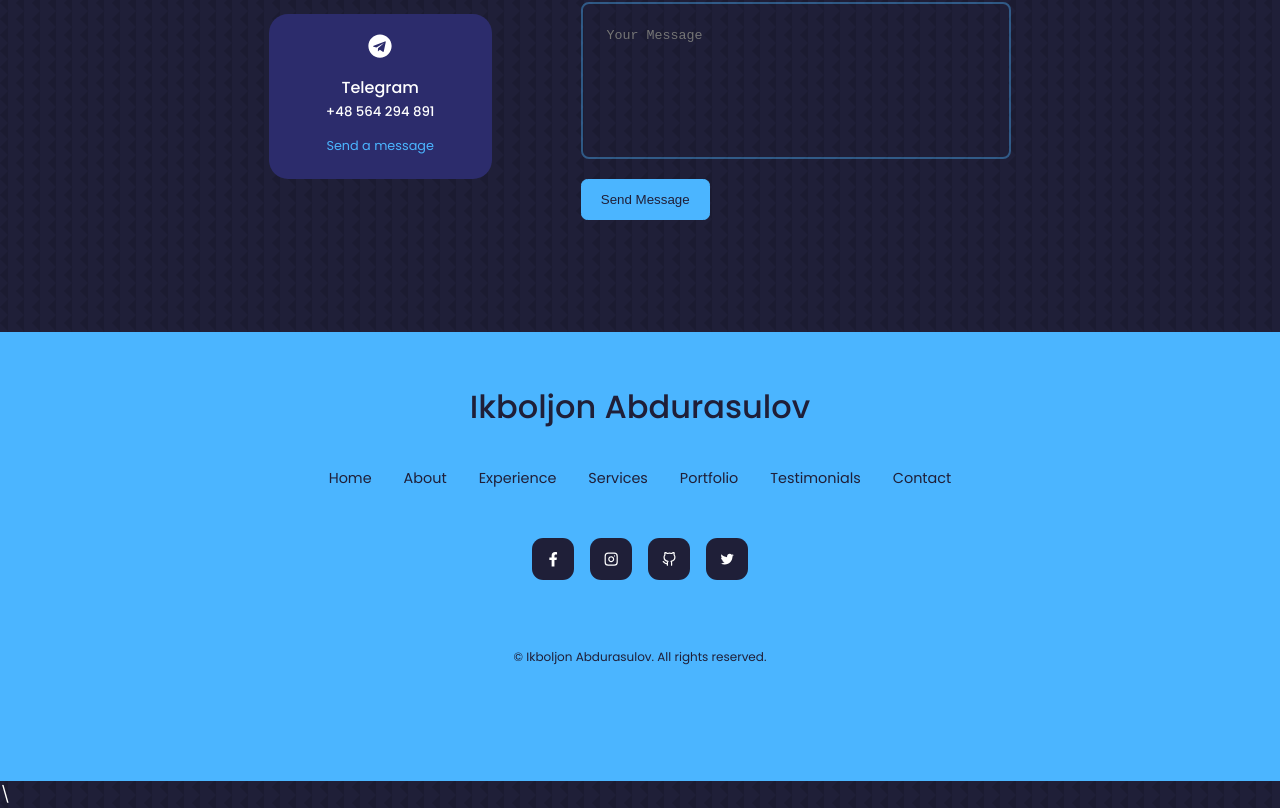
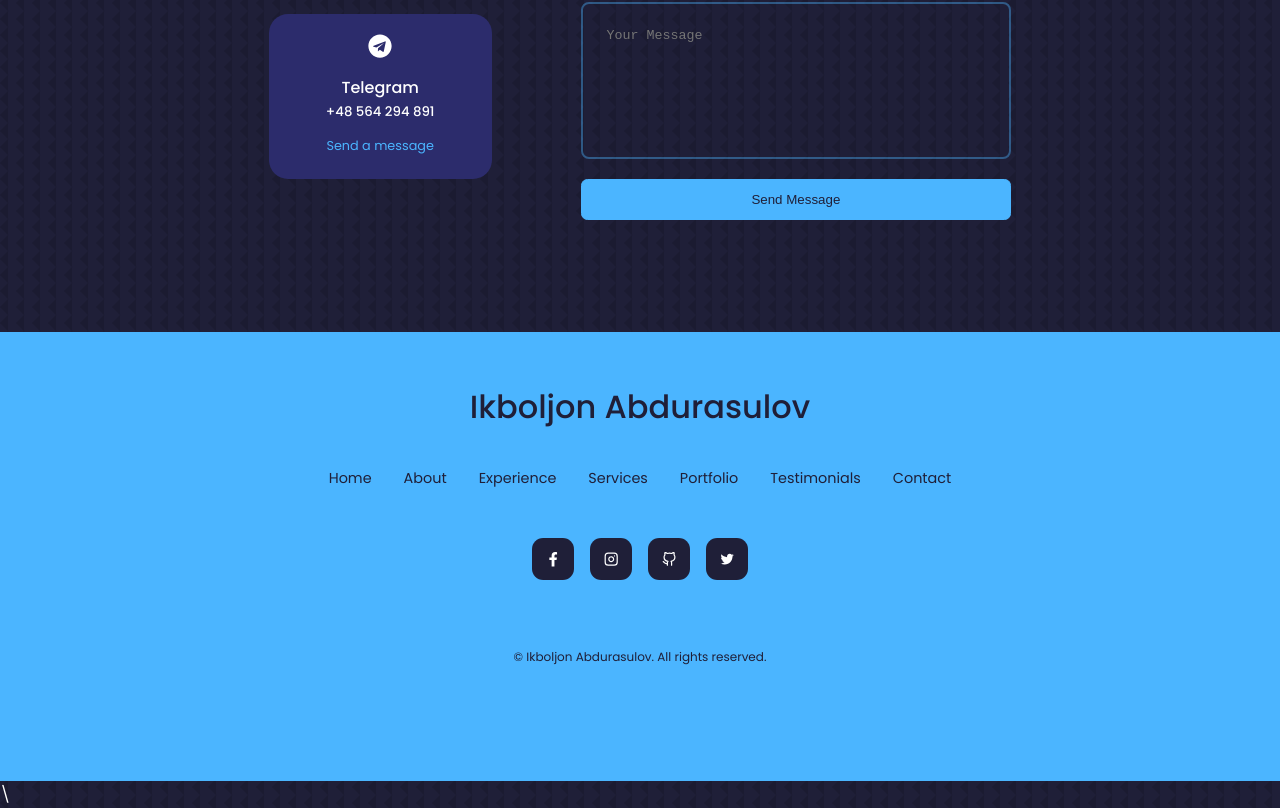
Before and after one commit to IkboljonMe/myportfolio, a React (Create React App) app: page / in a window 1280 px wide. Shown: the part 4917-5725 px from the top of the page. Built offline with nearby package versions, Linux system fonts and the light colour scheme.

Commit message:
send mesage button is modified

```diff
--- a/src/components/contact/Contact.css
+++ b/src/components/contact/Contact.css
@@ -17,6 +17,11 @@
   display: flex;
   flex-direction: column;
   gap: 1.2rem;
+}
+.sendMessageButton {
+  width: 100%;
+  justify-content: center;
+  text-align: center;
 }
 
 .contact__option:hover {
--- a/src/components/contact/Contact.jsx
+++ b/src/components/contact/Contact.jsx
@@ -65,7 +65,7 @@ const Contact = () => {
           <motion.button
             whileHover={{ scale: 1.1 }}
             type="submit"
-            className="btn btn-primary"
+            className="btn btn-primary sendMessageButton"
           >
             Send Message
           </motion.button>
```
